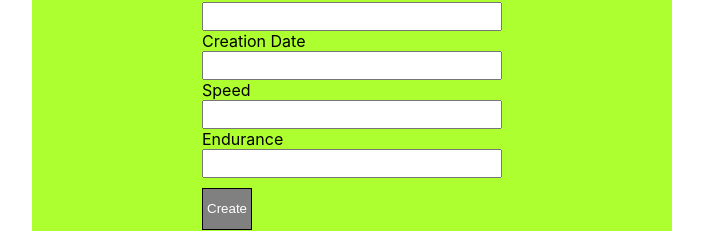
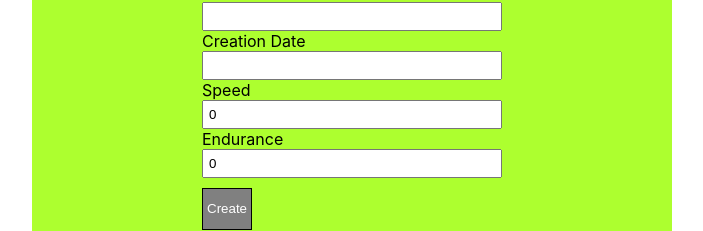
Before and after one commit to bertarosalia/Robots-project-front-teamwork-Adrian-Arco-Berta-Rosalia, a React (Create React App) app: page / in a window 1280 px wide. Shown: the part 260-491 px from the top of the page, without its empty margins (288-991 px from the left). Built offline with nearby package versions, Linux system fonts and the light colour scheme; no server answers.

Commit message:
fix resets on inputs forms

```diff
--- a/src/components/Form/Form.tsx
+++ b/src/components/Form/Form.tsx
@@ -58,6 +58,7 @@ const Form = (): JSX.Element => {
             <input
               type="url"
               id="urlImg"
+              value={newRobot.urlImg}
               onChange={onChangeField}
               className="form__input"
             />
@@ -65,6 +66,7 @@ const Form = (): JSX.Element => {
           <div className="form__group">
             <label htmlFor="creationDate">Creation Date</label>
             <input
+              value={newRobot.creationDate}
               type="text"
               id="creationDate"
               onChange={onChangeField}
@@ -74,6 +76,7 @@ const Form = (): JSX.Element => {
           <div className="form__group">
             <label htmlFor="speed">Speed</label>
             <input
+              value={newRobot.speed}
               type="number"
               max={10}
               min={0}
@@ -85,6 +88,7 @@ const Form = (): JSX.Element => {
           <div className="form__group">
             <label htmlFor="endurance">Endurance</label>
             <input
+              value={newRobot.endurance}
               type="number"
               max={10}
               min={0}
```
